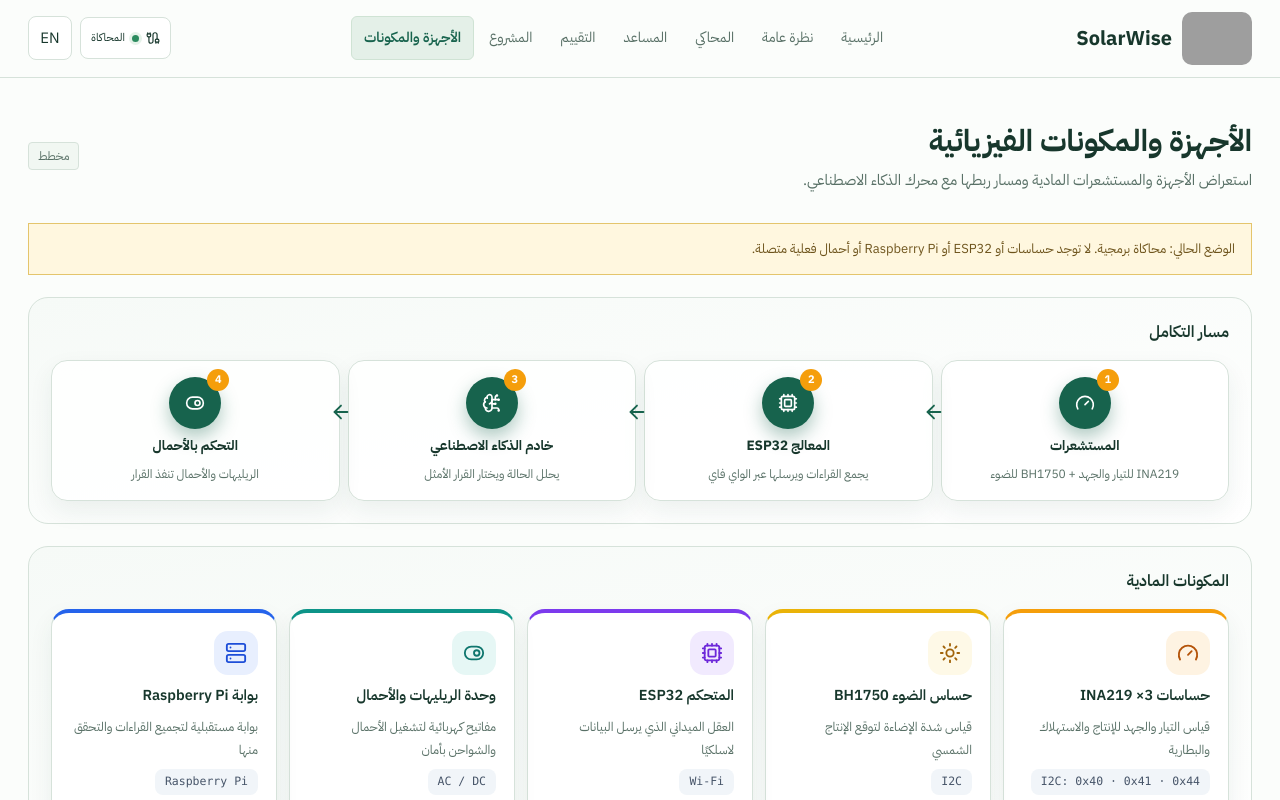
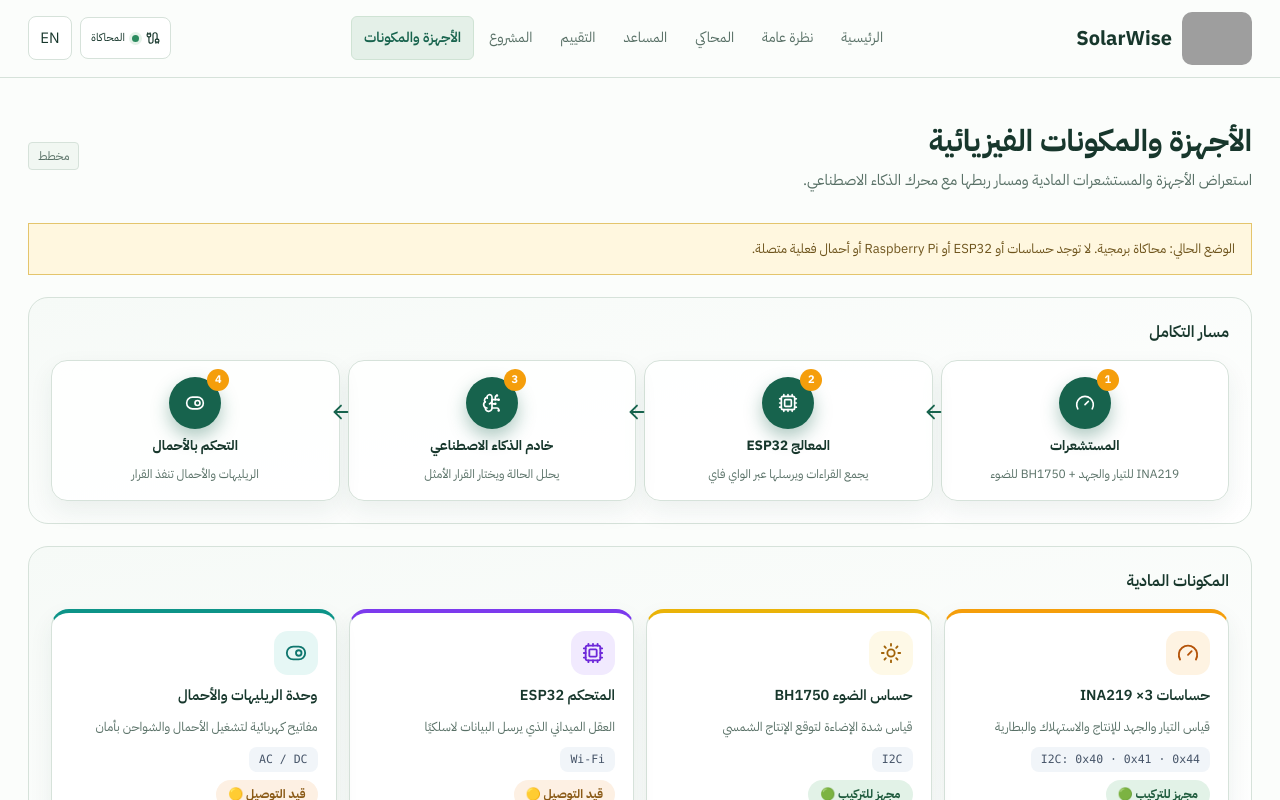
Before and after one commit to mur99k/shamsi-smart, a Next.js app: page /hardware in a window 1280 px wide. Shown: the top 800 px of the page. Built offline with nearby package versions, Linux system fonts and the light colour scheme; grey boxes are pictures that could not be loaded.

Commit message:
feat(hardware): remove Raspberry Pi gateway card

```diff
--- a/src/app/hardware/page.tsx
+++ b/src/app/hardware/page.tsx
@@ -1,6 +1,6 @@
 "use client";
 
-import { ArrowDown, ArrowLeft, ArrowRight, Gauge, Sun, Cpu, ToggleRight, BrainCircuit, Wifi, Server } from "lucide-react";
+import { ArrowDown, ArrowLeft, ArrowRight, Gauge, Sun, Cpu, ToggleRight, BrainCircuit, Wifi } from "lucide-react";
 import { useSolar } from "@/components/dashboard/SolarProvider";
 
 export default function HardwarePage() {
@@ -20,7 +20,6 @@ export default function HardwarePage() {
     { icon: Sun, color: "yellow", titleAr: "حساس الضوء BH1750", titleEn: "BH1750 light sensor", descAr: "قياس شدة الإضاءة لتوقع الإنتاج الشمسي", descEn: "Light intensity to anticipate solar output", meta: "I2C", badgeAr: "مجهز للتركيب 🟢", badgeEn: "Ready to install 🟢", ok: true },
     { icon: Cpu, color: "violet", titleAr: "المتحكم ESP32", titleEn: "ESP32 controller", descAr: "العقل الميداني الذي يرسل البيانات لاسلكيًا", descEn: "The field unit streaming data wirelessly", meta: "Wi-Fi", badgeAr: "قيد التوصيل 🟡", badgeEn: "Connecting 🟡", ok: false },
     { icon: ToggleRight, color: "teal", titleAr: "وحدة الريليهات والأحمال", titleEn: "Relays & loads unit", descAr: "مفاتيح كهربائية لتشغيل الأحمال والشواحن بأمان", descEn: "Electrical switches for safe load and charger control", meta: "AC / DC", badgeAr: "قيد التوصيل 🟡", badgeEn: "Connecting 🟡", ok: false },
-    { icon: Server, color: "blue", titleAr: "بوابة Raspberry Pi", titleEn: "Raspberry Pi gateway", descAr: "بوابة مستقبلية لتجميع القراءات والتحقق منها", descEn: "A future gateway to aggregate and validate readings", meta: "Raspberry Pi", badgeAr: "مرحلة مستقبلية 🔵", badgeEn: "Future stage 🔵", ok: false },
   ];
 
   return <>
```
